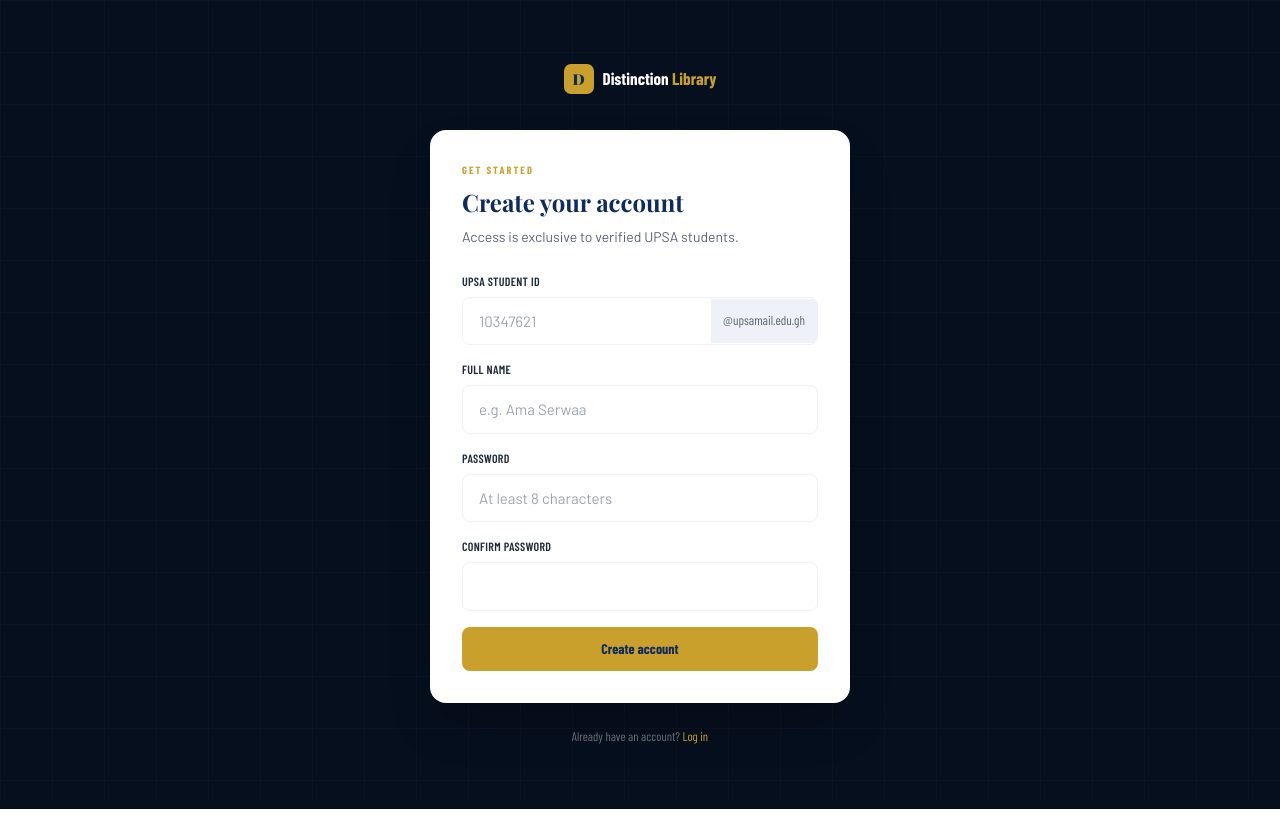
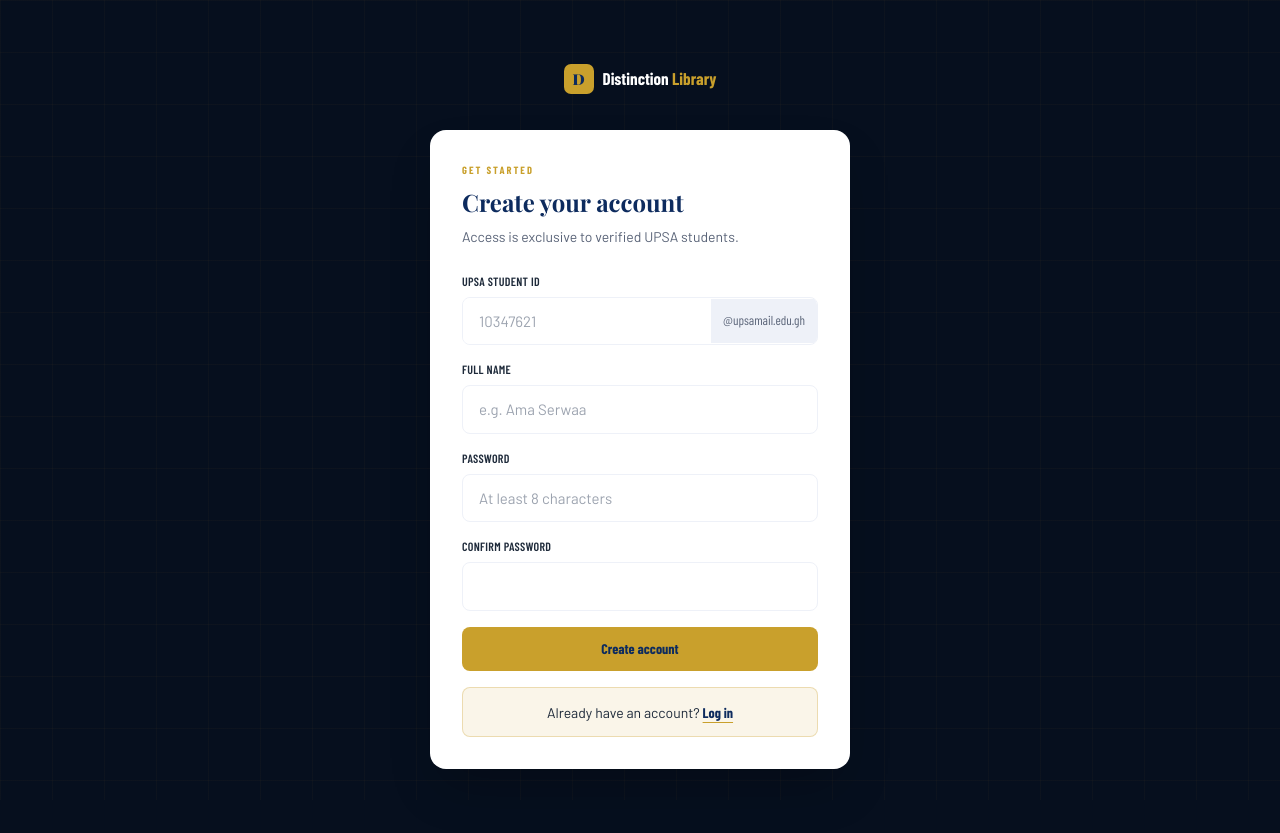
Before and after one commit to johnadamsmahama/distinction-library, a Next.js app: page /signup in a window 1280 px wide. Before the commit the page ends 809 px from the top, so only its background shows below. Built offline with nearby package versions, Linux system fonts and the light colour scheme; a web font is replaced by a local one.

Commit message:
Refactor signup page to include login link in footer

```diff
--- a/app/(auth)/signup/page.tsx
+++ b/app/(auth)/signup/page.tsx
@@ -103,14 +103,6 @@ export default function SignupPage() {
       eyebrow="Get started"
       title="Create your account"
       subtitle="Access is exclusive to verified UPSA students."
-      footer={
-        <>
-          Already have an account?{' '}
-          <Link href="/login" className="text-gold hover:underline">
-            Log in
-          </Link>
-        </>
-      }
     >
       <form onSubmit={handleSubmit} className="space-y-4">
         <StudentIdInput value={studentId} onChange={setStudentId} error={idErr} />
@@ -171,6 +163,18 @@ export default function SignupPage() {
         >
           {loading ? 'Creating account…' : 'Create account'}
         </button>
+
+        <div className="text-center bg-gold/10 border border-gold/30 rounded-lg py-3 px-4">
+          <span className="font-body text-sm text-g800">
+            Already have an account?{' '}
+            <Link
+              href="/login"
+              className="font-condensed font-bold text-navy underline underline-offset-4 decoration-gold"
+            >
+              Log in
+            </Link>
+          </span>
+        </div>
       </form>
     </AuthShell>
   );
```
